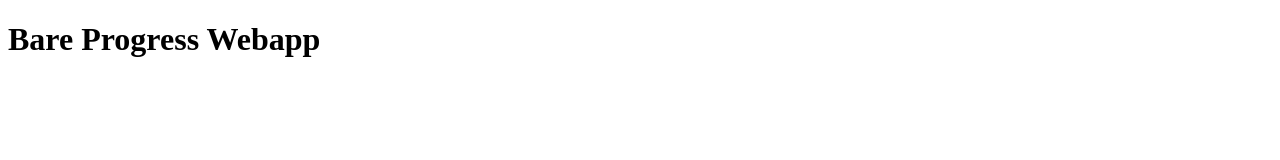
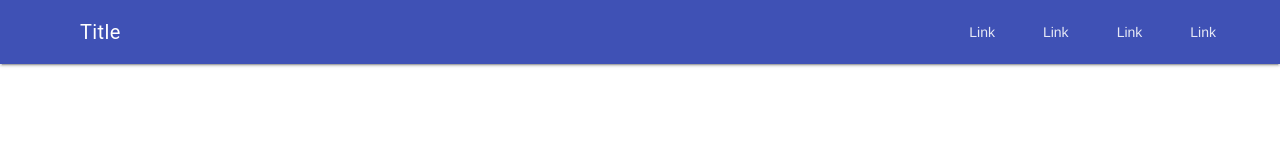
Before and after one commit to ragingwind/pwa-boilerplate, a website: page app/index.html in a window 1280 px wide. Drawn offline with nearby package versions, Linux system fonts and the light colour scheme.

Commit message:
Using MDL

```diff
--- a/app/index.html
+++ b/app/index.html
@@ -27,20 +27,59 @@
 	<!-- Adding to homescreen for windows -->
 	<meta name="msapplication-TileImage" content="images/icons/icon-144x144.png">
 	<meta name="msapplication-TileColor" content="#2F3BA2">
+
+	<!-- MDL -->
+	<link rel="stylesheet" href="../node_modules/material-design-lite/material.min.css">
+	<script src="../node_modules/material-design-lite/material.min.js"></script>
+	<link rel="stylesheet" href="https://fonts.googleapis.com/icon?family=Material+Icons">
+
+	<!-- Uses a transparent header that draws on top of the layout's background -->
+	<style>
+		<style> .demo-layout-transparent {
+			background: url('images/transparent.jpg') center / cover;
+		}
+
+		.demo-layout-transparent .mdl-layout__header,
+		.demo-layout-transparent .mdl-layout__drawer-button {
+			/* This background is dark, so we set text to white. Use 87% black instead if your background is light. */
+			color: white;
+		}
+	</style>
+	</style>
+
 </head>
+
 <body>
-	<header>
-		<h1>Bare Progress Webapp</h1>
+	<div class="mdl-layout mdl-js-layout mdl-layout--fixed-header">
+		<header class="mdl-layout__header">
+			<div class="mdl-layout__header-row">
+				<!-- Title -->
+				<span class="mdl-layout-title">Title</span>
+				<!-- Add spacer, to align navigation to the right -->
+				<div class="mdl-layout-spacer"></div>
+				<!-- Navigation. We hide it in small screens. -->
+				<nav class="mdl-navigation mdl-layout--large-screen-only">
+					<a class="mdl-navigation__link" href="">Link</a>
+					<a class="mdl-navigation__link" href="">Link</a>
+					<a class="mdl-navigation__link" href="">Link</a>
+					<a class="mdl-navigation__link" href="">Link</a>
+				</nav>
+			</div>
 		</header>
-
-	<main class="main"></main>
-
-	<div class="dialog-container"></div>
-
-	<div class="loader">
-		<svg viewBox="0 0 32 32" width="32" height="32">
-			<circle id="spinner" cx="16" cy="16" r="14" fill="none"></circle>
-		</svg>
+		<div class="mdl-layout__drawer">
+			<span class="mdl-layout-title">Title</span>
+			<nav class="mdl-navigation">
+				<a class="mdl-navigation__link" href="">Link</a>
+				<a class="mdl-navigation__link" href="">Link</a>
+				<a class="mdl-navigation__link" href="">Link</a>
+				<a class="mdl-navigation__link" href="">Link</a>
+			</nav>
+		</div>
+		<main class="mdl-layout__content">
+			<div class="page-content">
+				<!-- Your content goes here -->
+			</div>
+		</main>
 	</div>
 	<script src="scripts/main.js"></script>
 	<script>
--- a/app/service-worker.js
+++ b/app/service-worker.js
@@ -29,7 +29,7 @@
 
 
 /* eslint-disable quotes, comma-spacing */
-var PrecacheConfig = [["images/icons/apple-touch-icon-152x152.png","5c1a7c28d47287cd30fac4f3a28d1a8b"],["images/icons/chrome-splashscreen-icon-384x384.png","c16c62c51961d195f9306a7f3a8825f1"],["images/icons/chrome-touch-icon-192x192.png","0ad89bc5c2a47f9d942528ce6379a9e9"],["images/icons/icon-128x128.png","d69c7d408c9eb146ed87718c05c54cb1"],["images/icons/icon-512x512.png","cd092ddbc3a5fb981b54d7150315dc23"],["images/icons/icon-72x72.png","0aa358b0573adc305f30ebd85df7e25b"],["images/icons/icon-96x96.png","9be2401df0b3a50d71c700acdf771d9b"],["images/icons/ms-touch-icon-144x144-precomposed.png","7bae119a33814cab2784db4a552bf7cf"],["index.html","35512c27c07d9a81a41a75c901695656"],["manifest.json","1ac45644e98f0f6cdd1cccc6693d3538"],["scripts/main.js","9cee67b85f59bd36e13ea95ad63d0842"],["service-worker.js","6e0b3dd607284e4a1154f7c9bb8e18e2"],["styles/main.css","d41d8cd98f00b204e9800998ecf8427e"]];
+var PrecacheConfig = [["images/icons/apple-touch-icon-152x152.png","5c1a7c28d47287cd30fac4f3a28d1a8b"],["images/icons/chrome-splashscreen-icon-384x384.png","c16c62c51961d195f9306a7f3a8825f1"],["images/icons/chrome-touch-icon-192x192.png","0ad89bc5c2a47f9d942528ce6379a9e9"],["images/icons/icon-128x128.png","d69c7d408c9eb146ed87718c05c54cb1"],["images/icons/icon-512x512.png","cd092ddbc3a5fb981b54d7150315dc23"],["images/icons/icon-72x72.png","0aa358b0573adc305f30ebd85df7e25b"],["images/icons/icon-96x96.png","9be2401df0b3a50d71c700acdf771d9b"],["images/icons/ms-touch-icon-144x144-precomposed.png","7bae119a33814cab2784db4a552bf7cf"],["index.html","0583b7b023924ced7858ec2b45241c1f"],["manifest.json","1ac45644e98f0f6cdd1cccc6693d3538"],["npm-debug.log","5f39cd1a820fcda45b5c90735f05b8f4"],["scripts/main.js","9cee67b85f59bd36e13ea95ad63d0842"],["service-worker.js","0fcd5e7a1ffd048eb154a704b84a90d1"],["styles/main.css","d41d8cd98f00b204e9800998ecf8427e"]];
 /* eslint-enable quotes, comma-spacing */
 var CacheNamePrefix = 'sw-precache-v1-BarePWA-' + (self.registration ? self.registration.scope : '') + '-';
 
```
Lines whose indentation alone changed are shown as unchanged.
